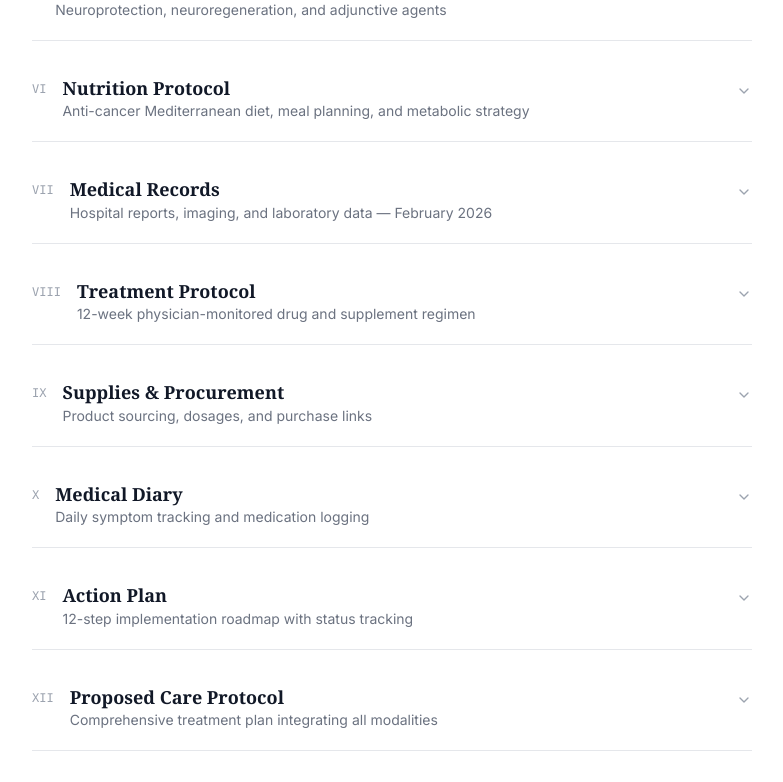
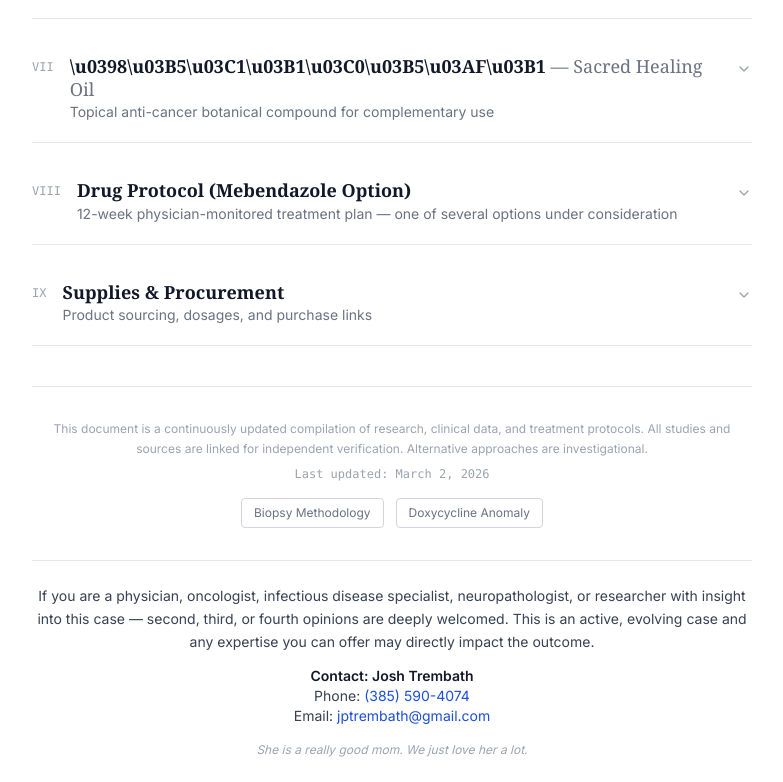
Before and after one commit to mechaloctopus/mom, a React (Vite) app: page / in a window 1280 px wide. Shown: the part 2518-3300 px from the top of the page, without its empty margins (248-1031 px from the left). Built offline with nearby package versions, Linux system fonts and the light colour scheme.

Commit message:
Restructure: remove diary/actionplan/proposedplan/medicalreports, add Sacred Oil section, contact footer, rename chapters

```diff
--- a/src/App.jsx
+++ b/src/App.jsx
@@ -13,12 +13,8 @@ import Cannabis from './sections/Cannabis';
 import Probiotics from './sections/Probiotics';
 import SleepApnea from './sections/SleepApnea';
 import NutritionProtocol from './sections/NutritionProtocol';
-import MedicalReports from './sections/MedicalReports';
-import ProposedPlan from './sections/ProposedPlan';
 import DrugProtocol from './sections/DrugProtocol';
 import ShoppingList from './sections/ShoppingList';
-import ActionPlan from './sections/ActionPlan';
-import SymptomDiary from './sections/SymptomDiary';
 
 /* ─── Collapsible Chapter ─── */
 function Chapter({ id, number, title, subtitle, children, defaultOpen = false }) {
@@ -54,13 +50,10 @@ export default function App() {
     { id: 'biopsy-section', n: 'III', t: 'Biopsy Considerations' },
     { id: 'alt-protocols', n: 'IV', t: 'Alternative Protocols' },
     { id: 'supportive', n: 'V', t: 'Supportive Therapies' },
-    { id: 'nutrition', n: 'VI', t: 'Nutrition Protocol' },
-    { id: 'medical', n: 'VII', t: 'Medical Records' },
-    { id: 'protocol', n: 'VIII', t: 'Treatment Protocol' },
+    { id: 'metabolic', n: 'VI', t: 'Metabolic Therapy' },
+    { id: 'sacred-oil', n: 'VII', t: '\u0398\u03B5\u03C1\u03B1\u03C0\u03B5\u03AF\u03B1 — Sacred Healing Oil' },
+    { id: 'protocol', n: 'VIII', t: 'Drug Protocol (Mebendazole Option)' },
     { id: 'supplies', n: 'IX', t: 'Supplies & Procurement' },
-    { id: 'diary', n: 'X', t: 'Medical Diary' },
-    { id: 'actionplan', n: 'XI', t: 'Action Plan' },
-    { id: 'care', n: 'XII', t: 'Proposed Care Protocol' },
   ];
 
   const scrollTo = (id) => {
@@ -185,15 +178,45 @@ export default function App() {
           </div>
         </Chapter>
 
-        <Chapter id="nutrition" number="VI" title="Nutrition Protocol" subtitle="Anti-cancer Mediterranean diet, meal planning, and metabolic strategy">
+        <Chapter id="metabolic" number="VI" title="Metabolic Therapy" subtitle="Anti-cancer dietary strategy, ketogenic principles, and metabolic targeting">
           <NutritionProtocol />
         </Chapter>
 
-        <Chapter id="medical" number="VII" title="Medical Records" subtitle="Hospital reports, imaging, and laboratory data — February 2026">
-          <MedicalReports />
+        <Chapter id="sacred-oil" number="VII" title={<span>\u0398\u03B5\u03C1\u03B1\u03C0\u03B5\u03AF\u03B1 <span className="text-gray-500 font-normal">— Sacred Healing Oil</span></span>} subtitle="Topical anti-cancer botanical compound for complementary use">
+          <section>
+            <p className="text-sm text-gray-700 leading-relaxed mb-4">
+              <strong>\u0398\u03B5\u03C1\u03B1\u03C0\u03B5\u03AF\u03B1</strong> (Therape\u00EDa, from the Greek <em>\u03B8\u03B5\u03C1\u03B1\u03C0\u03B5\u03AF\u03B1</em> — "healing, service, care") is a custom-formulated sacred oil blend combining botanical compounds with documented anti-cancer, anti-inflammatory, and neuroprotective properties. Designed for topical application as a complementary therapy — incorporated into soaps, shampoos, lotions, salves, and direct scalp application.
+            </p>
+
+            <h3 className="text-sm font-bold text-gray-900 mb-2">Composition</h3>
+            <div className="overflow-x-auto mb-4">
+              <table className="w-full text-sm border border-gray-300">
+                <thead><tr className="bg-gray-100 border-b border-gray-300"><th className="p-2.5 text-left font-semibold text-gray-700">Compound</th><th className="p-2.5 text-left font-semibold text-gray-700">Documented Anti-Cancer Properties</th></tr></thead>
+                <tbody className="text-gray-700">
+                  <tr className="border-b border-gray-200"><td className="p-2.5 font-semibold">CBD (Full Spectrum)</td><td className="p-2.5">Anti-proliferative, pro-apoptotic in GBM cell lines. Neuroprotective. Non-psychoactive.</td></tr>
+                  <tr className="border-b border-gray-200"><td className="p-2.5 font-semibold">THC Oil (Full Spectrum)</td><td className="p-2.5">Induces autophagy and apoptosis in glioma cells. Selective toxicity — spares healthy neurons. Anti-angiogenic.</td></tr>
+                  <tr className="border-b border-gray-200"><td className="p-2.5 font-semibold">Rosemary (Carnosic acid)</td><td className="p-2.5">Inhibits glioma cell proliferation via PI3K/Akt pathway. Potent antioxidant. Enhances chemotherapy uptake. <a href="https://pubmed.ncbi.nlm.nih.gov/26205156/" target="_blank" rel="noopener noreferrer" className="text-blue-700 hover:underline">PMID: 26205156</a></td></tr>
+                  <tr className="border-b border-gray-200"><td className="p-2.5 font-semibold">Frankincense (Boswellic acid)</td><td className="p-2.5">Induces apoptosis in glioblastoma cells. Reduces cerebral edema (used clinically as steroid adjunct). Anti-inflammatory via 5-LOX inhibition. <a href="https://pubmed.ncbi.nlm.nih.gov/21553931/" target="_blank" rel="noopener noreferrer" className="text-blue-700 hover:underline">PMID: 21553931</a></td></tr>
+                  <tr className="border-b border-gray-200"><td className="p-2.5 font-semibold">Clove (Eugenol)</td><td className="p-2.5">Anti-proliferative against brain tumor cells. Induces apoptosis via ROS generation. Anti-inflammatory. <a href="https://pubmed.ncbi.nlm.nih.gov/22065645/" target="_blank" rel="noopener noreferrer" className="text-blue-700 hover:underline">PMID: 22065645</a></td></tr>
+                  <tr className="border-b border-gray-200"><td className="p-2.5 font-semibold">Oregano (Carvacrol)</td><td className="p-2.5">Inhibits cancer cell growth via MAPK pathway. Anti-inflammatory. Antimicrobial. <a href="https://pubmed.ncbi.nlm.nih.gov/25963495/" target="_blank" rel="noopener noreferrer" className="text-blue-700 hover:underline">PMID: 25963495</a></td></tr>
+                  <tr className="border-b border-gray-200"><td className="p-2.5 font-semibold">Thyme (Thymol)</td><td className="p-2.5">Anti-cancer activity in multiple cell lines. Pro-apoptotic. Synergistic with other essential oils. <a href="https://pubmed.ncbi.nlm.nih.gov/30934680/" target="_blank" rel="noopener noreferrer" className="text-blue-700 hover:underline">PMID: 30934680</a></td></tr>
+                  <tr><td className="p-2.5 font-semibold">Cinnamon Bark (Cinnamaldehyde)</td><td className="p-2.5">Anti-tumor via NF-\u03BAB suppression. Anti-angiogenic. Reduces cancer cell migration. <a href="https://pubmed.ncbi.nlm.nih.gov/25583449/" target="_blank" rel="noopener noreferrer" className="text-blue-700 hover:underline">PMID: 25583449</a></td></tr>
+                </tbody>
+              </table>
+            </div>
+
+            <h3 className="text-sm font-bold text-gray-900 mb-2">Applications</h3>
+            <p className="text-sm text-gray-700 leading-relaxed mb-4">
+              Formulated into carrier oil base (coconut, jojoba, or olive oil) for topical use. Applied as: scalp oil (direct proximity to tumor site), body lotion/salve, soap/shampoo additive, temple and neck application. Transdermal absorption of essential oil compounds is well-documented. This is a <strong>complementary</strong> approach — not a replacement for any primary therapy.
+            </p>
+
+            <p className="text-sm text-gray-600 italic">
+              \u201C\u0398\u03B5\u03C1\u03B1\u03C0\u03B5\u03AF\u03B1 — to heal, to serve, to care. The oldest medicine is the earth itself.\u201D
+            </p>
+          </section>
         </Chapter>
 
-        <Chapter id="protocol" number="VIII" title="Treatment Protocol" subtitle="12-week physician-monitored drug and supplement regimen">
+        <Chapter id="protocol" number="VIII" title="Drug Protocol (Mebendazole Option)" subtitle="12-week physician-monitored treatment plan — one of several options under consideration">
           <DrugProtocol />
         </Chapter>
 
@@ -201,20 +224,9 @@ export default function App() {
           <ShoppingList />
         </Chapter>
 
-        <Chapter id="diary" number="X" title="Medical Diary" subtitle="Daily symptom tracking and medication logging">
-          <SymptomDiary />
-        </Chapter>
-
-        <Chapter id="actionplan" number="XI" title="Action Plan" subtitle="12-step implementation roadmap with status tracking">
-          <ActionPlan />
-        </Chapter>
-
-        <Chapter id="care" number="XII" title="Proposed Care Protocol" subtitle="Comprehensive treatment plan integrating all modalities">
-          <ProposedPlan />
-        </Chapter>
-
         {/* ── Footer ── */}
-        <footer className="border-t border-gray-200 pt-6 pb-10 mt-10 text-center">
+        <footer className="border-t border-gray-200 pt-8 pb-10 mt-10">
+          <div className="text-center mb-8">
             <p className="text-xs text-gray-400 leading-relaxed mb-2">This document is a continuously updated compilation of research, clinical data, and treatment protocols. All studies and sources are linked for independent verification. Alternative approaches are investigational.</p>
             <p className="text-xs text-gray-400 font-mono">
               Last updated: {new Date().toLocaleDateString('en-US', { year: 'numeric', month: 'long', day: 'numeric' })}
@@ -223,6 +235,19 @@ export default function App() {
               <a href="#/biopsy-methodology" className="text-xs text-gray-500 hover:text-gray-900 border border-gray-300 rounded px-3 py-1.5">Biopsy Methodology</a>
               <a href="#/doxycycline-anomaly" className="text-xs text-gray-500 hover:text-gray-900 border border-gray-300 rounded px-3 py-1.5">Doxycycline Anomaly</a>
             </div>
+          </div>
+
+          <div className="border-t border-gray-200 pt-6">
+            <p className="text-sm text-gray-700 leading-relaxed text-center mb-3">
+              If you are a physician, oncologist, infectious disease specialist, neuropathologist, or researcher with insight into this case — second, third, or fourth opinions are deeply welcomed. This is an active, evolving case and any expertise you can offer may directly impact the outcome.
+            </p>
+            <div className="text-center">
+              <p className="text-sm text-gray-900 font-semibold">Contact: Josh Trembath</p>
+              <p className="text-sm text-gray-700">Phone: <a href="tel:3855904074" className="text-blue-700 hover:underline">(385) 590-4074</a></p>
+              <p className="text-sm text-gray-700">Email: <a href="mailto:jptrembath@gmail.com" className="text-blue-700 hover:underline">jptrembath@gmail.com</a></p>
+            </div>
+            <p className="text-xs text-gray-400 text-center mt-4 italic">She is a really good mom. We just love her a lot.</p>
+          </div>
         </footer>
       </main>
 
```
Also changed, not shown: 5 other files (tests, documents, lock files or other folders). Lines whose indentation alone changed are shown as unchanged.
